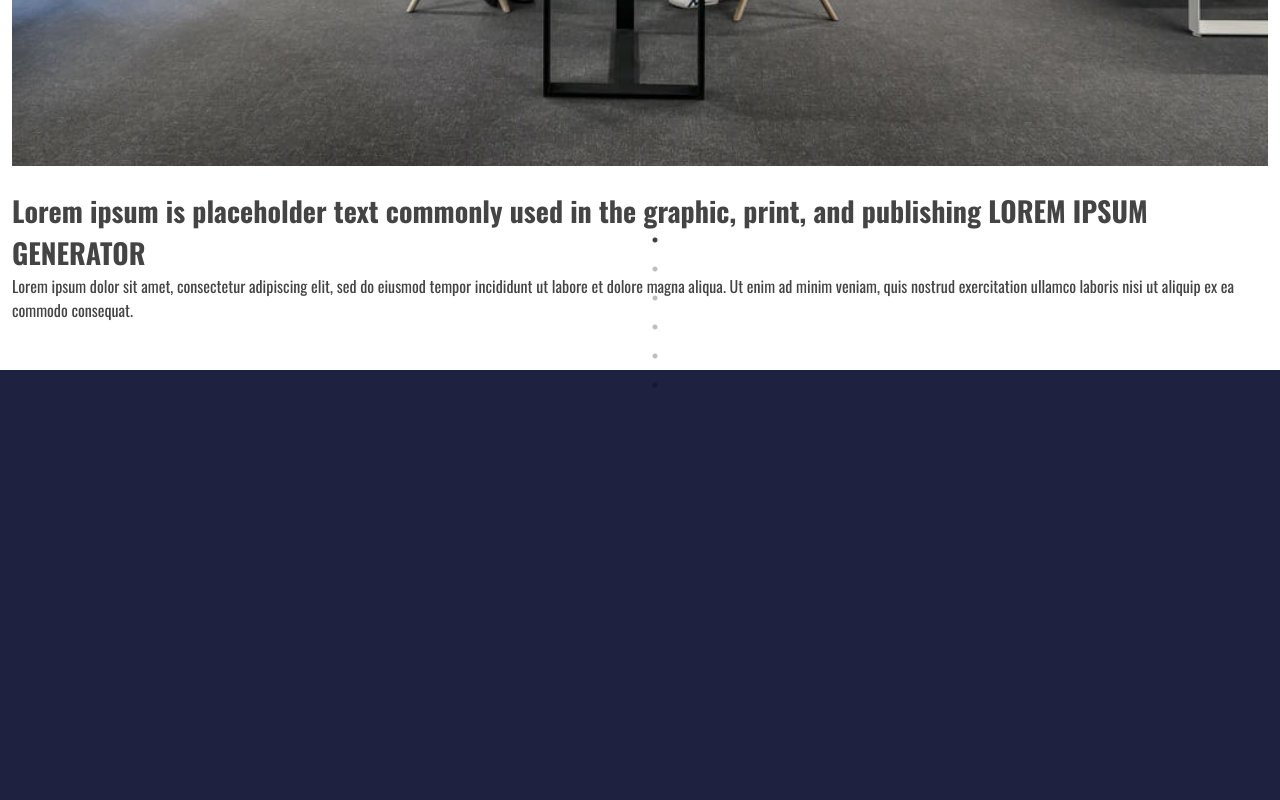
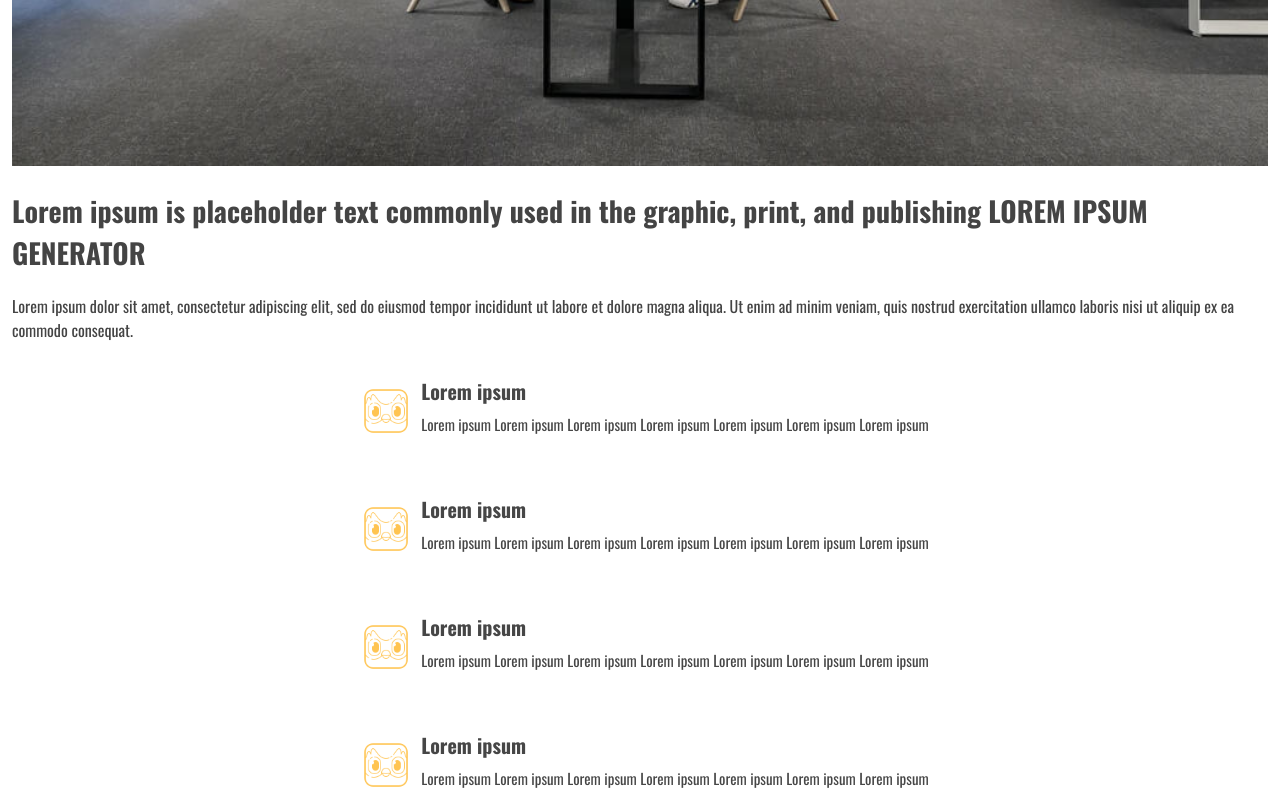
Before and after one commit to webLance24/weblance-portfolio, a React (Vite) app: page / in a window 1280 px wide. Shown: the part 1881-2681 px from the top of the page. Before the commit the page ends 2276 px from the top, so only its background shows below. Built offline with nearby package versions, Linux system fonts and the light colour scheme.

Commit message:
feat: add about section

```diff
--- a/package.json
+++ b/package.json
@@ -14,7 +14,8 @@
     "react-dom": "^18.2.0",
     "react-router-dom": "^6.22.2",
     "react-slick": "^0.30.2",
-    "slick-carousel": "^1.8.1"
+    "slick-carousel": "^1.8.1",
+    "swiper": "^11.0.7"
   },
   "devDependencies": {
     "@types/react": "^18.2.56",
--- a/src/Components/About.tsx
+++ b/src/Components/About.tsx
@@ -1,24 +1,13 @@
 import aboutImg from "../../public/img/about.jpg";
-import Slider from "react-slick";
-import "slick-carousel/slick/slick.css";
-import "slick-carousel/slick/slick-theme.css";
-import client1 from "../../public/img/clients/client-1.png";
-import client2 from "../../public/img/clients/client-2.png";
-import client3 from "../../public/img/clients/client-3.png";
-import client4 from "../../public/img/clients/client-4.png";
-import client5 from "../../public/img/clients/client-5.png";
-import client6 from "../../public/img/clients/client-6.png";
+import boo from "../../public/img/boo.png";
+// import client1 from "../../public/img/clients/client-1.png";
+// import client2 from "../../public/img/clients/client-2.png";
+// import client3 from "../../public/img/clients/client-3.png";
+// import client4 from "../../public/img/clients/client-4.png";
+// import client5 from "../../public/img/clients/client-5.png";
+// import client6 from "../../public/img/clients/client-6.png";
 
 function About() {
-  const settings = {
-    infinite: false,
-    speed: 500,
-    slidesToShow: 1,
-    slidesToScroll: 1,
-    arrows: false,
-    dots: true,
-  };
-
   return (
     <div className="bg-[white] pt-[50px] px-[12px] flex justify-center flex-col items-center">
       <img className="w-[100%] h-[100%]" src={aboutImg} alt="" />
@@ -28,22 +17,71 @@ function About() {
           Lorem ipsum is placeholder text commonly used in the graphic, print,
           and publishing LOREM IPSUM GENERATOR
         </h3>
-        <p className="text-[16px] font-normal text-[#444444]">
+        <p className="text-[16px] font-normal text-[#444444] mt-[20px]">
           Lorem ipsum dolor sit amet, consectetur adipiscing elit, sed do
           eiusmod tempor incididunt ut labore et dolore magna aliqua. Ut enim ad
           minim veniam, quis nostrud exercitation ullamco laboris nisi ut
           aliquip ex ea commodo consequat.
         </p>
       </div>
-      <div className="slider-container">
-        <Slider {...settings}>
-          <img src={client1} alt="" />
-          <img src={client2} alt="" />
-          <img src={client3} alt="" />
-          <img src={client4} alt="" />
-          <img src={client5} alt="" />
-          <img src={client6} alt="" />
-        </Slider>
+      {/* <div className="flex justify-center items-center">
+        <img src={client1} alt="" style={{ width: "100px" }} />
+        <img src={client2} alt="" style={{ width: "100px" }} />
+        <img src={client3} alt="" style={{ width: "100px" }} />
+      </div> */}
+      <div className="flex justify-center flex-col items-center mt-[10px]">
+        {/* first container */}
+        <div className="flex">
+          <img src={boo} alt="" className="w-[70px] h-[100%]" />
+          <div>
+            <h4 className="text-[20px] font-bold text-[#464646]">
+              Lorem ipsum
+            </h4>
+            <p className="text-[15px] font-normal text-[#464646] mt-[7px]">
+              Lorem ipsum Lorem ipsum Lorem ipsum Lorem ipsum Lorem ipsum Lorem
+              ipsum Lorem ipsum
+            </p>
+          </div>
+        </div>
+        {/* second container */}
+        <div className="flex mt-[48px]">
+          <img src={boo} alt="" className="w-[70px] h-[100%]" />
+          <div>
+            <h4 className="text-[20px] font-bold text-[#464646]">
+              Lorem ipsum
+            </h4>
+            <p className="text-[15px] font-normal text-[#464646] mt-[7px]">
+              Lorem ipsum Lorem ipsum Lorem ipsum Lorem ipsum Lorem ipsum Lorem
+              ipsum Lorem ipsum
+            </p>
+          </div>
+        </div>
+        {/* third container */}
+        <div className="flex mt-[48px]">
+          <img src={boo} alt="" className="w-[70px] h-[100%]" />
+          <div>
+            <h4 className="text-[20px] font-bold text-[#464646]">
+              Lorem ipsum
+            </h4>
+            <p className="text-[15px] font-normal text-[#464646] mt-[7px]">
+              Lorem ipsum Lorem ipsum Lorem ipsum Lorem ipsum Lorem ipsum Lorem
+              ipsum Lorem ipsum
+            </p>
+          </div>
+        </div>
+        {/* fourth container */}
+        <div className="flex mt-[48px]">
+          <img src={boo} alt="" className="w-[70px] h-[100%]" />
+          <div>
+            <h4 className="text-[20px] font-bold text-[#464646]">
+              Lorem ipsum
+            </h4>
+            <p className="text-[15px] font-normal text-[#464646] mt-[7px]">
+              Lorem ipsum Lorem ipsum Lorem ipsum Lorem ipsum Lorem ipsum Lorem
+              ipsum Lorem ipsum
+            </p>
+          </div>
+        </div>
       </div>
     </div>
   );
--- a/src/index.css
+++ b/src/index.css
@@ -19,17 +19,3 @@ body {
   background-size: cover;
   background-position: center;
 }
-
-.slick-slide {
-  max-width: 250px;
-}
-
-.slick-list {
-  max-width: 550px;
-}
-
-.slider-container {
-  display: flex;
-  justify-content: center;
-  align-items: center;
-}
```
Also changed, not shown: public/img/boo.png (added), 1 other file (tests, documents, lock files or other folders).
